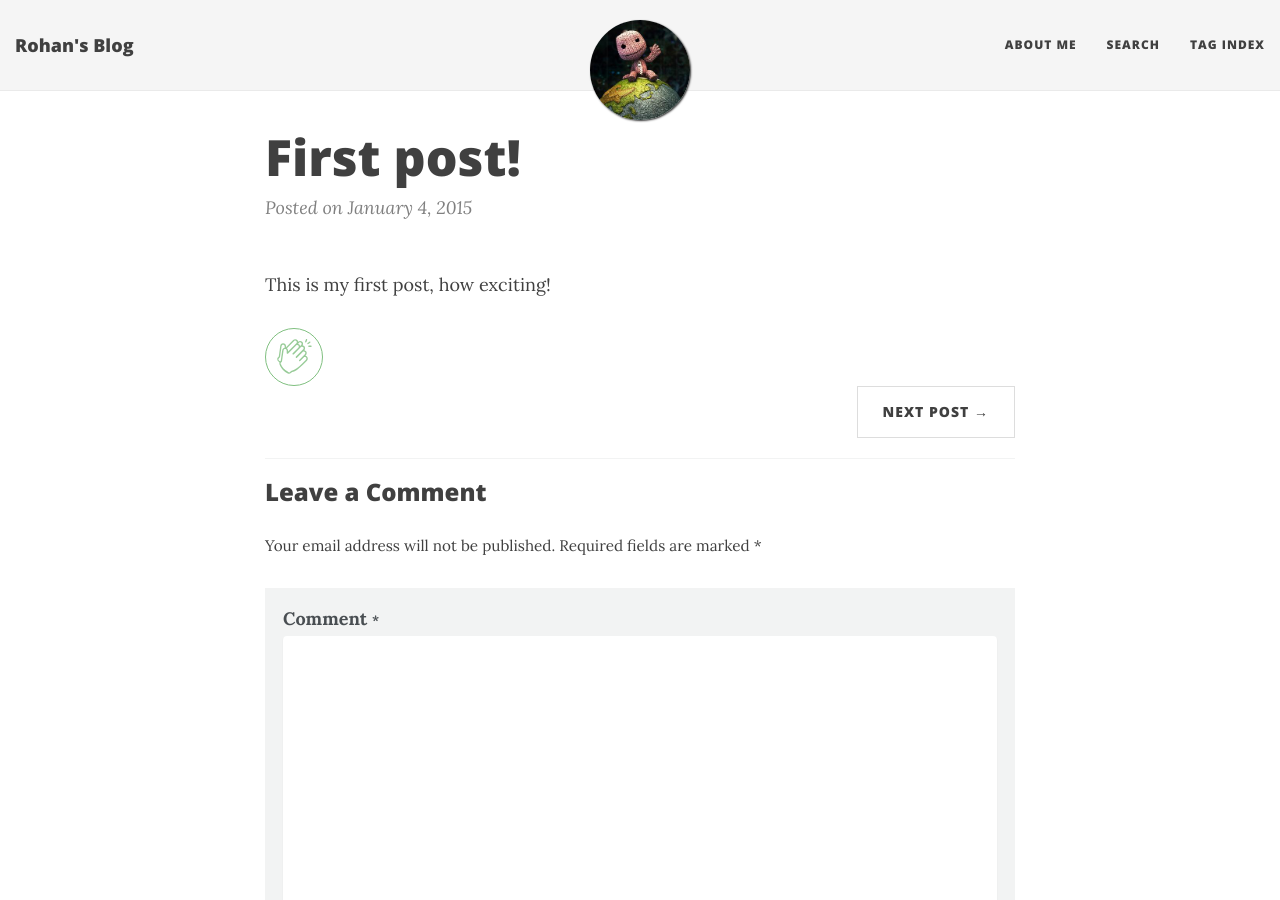
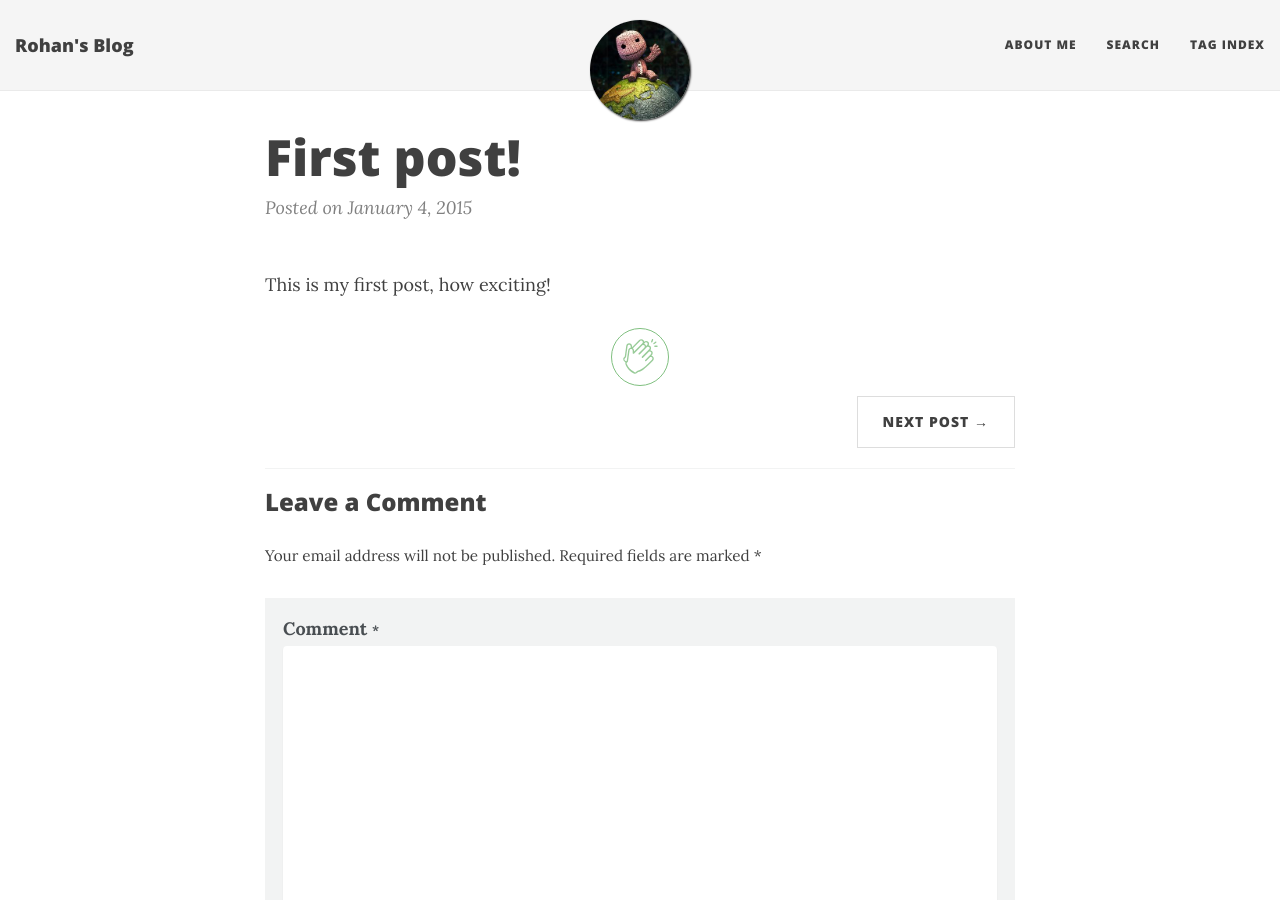
Before and after one commit to iamrdk21/Website1, a Jekyll site: the page built from _posts/2015-01-04-first-post.md, in a window 1280 px wide and 900 px high. Built offline with Jekyll 4.4.1, drawn with Linux system fonts in a browser that asks for light colours; nearby versions of some CDN libraries.

Commit message:
Update post.html

```diff
--- a/_layouts/post.html
+++ b/_layouts/post.html
@@ -51,14 +51,16 @@ layout: base
       {% if page.social-share %}
         {% include social.html %}
       {% endif %}
-
+	<div align="center">
+		{% include applause.html %}
+	</div>
       <ul class="pager blog-pager">
         {% if page.previous.url %}
         <li class="previous">
           <a href="{{ page.previous.url | relative_url }}" data-toggle="tooltip" data-placement="top" title="{{page.previous.title}}">&larr; Previous Post</a>
         </li>
         {% endif %}
-	      <li>{% include applause.html %}</li>
+
         {% if page.next.url %}
         <li class="next">
           <a href="{{ page.next.url | relative_url }}" data-toggle="tooltip" data-placement="top" title="{{page.next.title}}">Next Post &rarr;</a>
```
